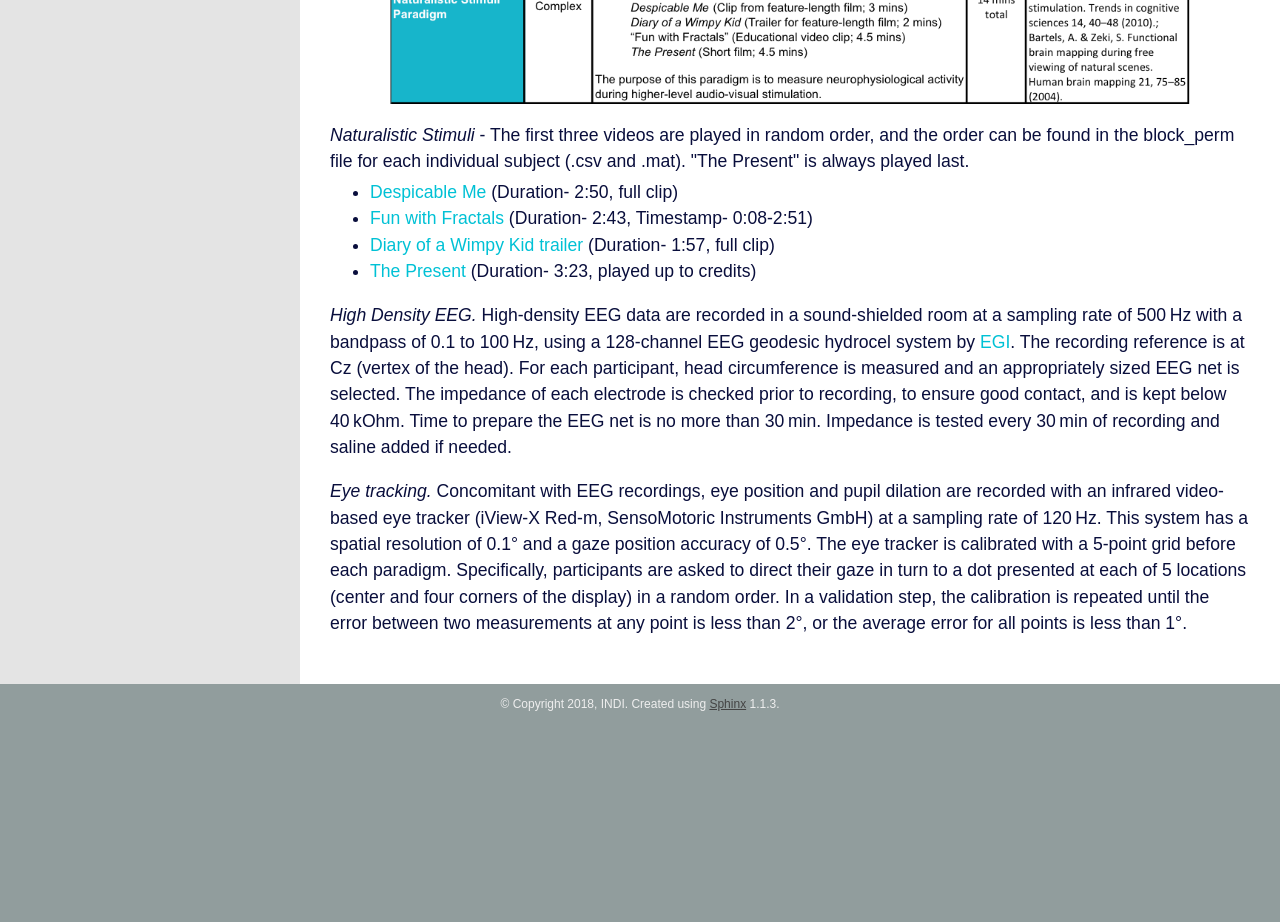
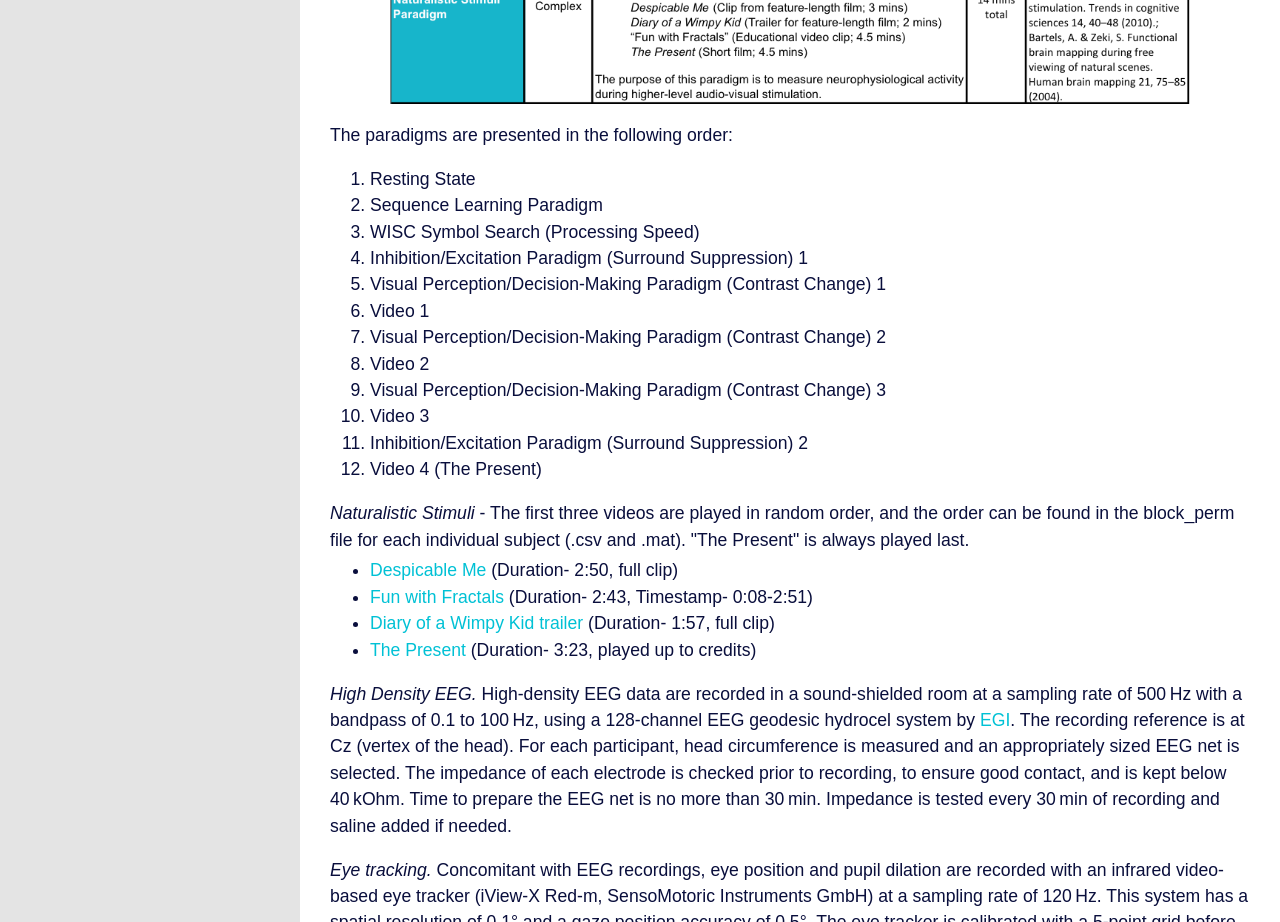
Before and after one commit to ChildMindInstitute/hbn-data-portal, a plain HTML site: page eeg_protocol.html in a window 1280 px wide. Shown: the part 860-1782 px from the top of the page. Before the commit the page ends 1584 px from the top, so only its background shows below. Drawn offline with Linux system fonts and the light colour scheme; no server answers.

Commit message:
Added protocol order to EEG protocol page

```diff
--- a/eeg_protocol.html
+++ b/eeg_protocol.html
@@ -38,6 +38,21 @@
 <h1>Electroencephalography Protocol<a class="headerlink" href="#electroenchephalography-protocol" title="Permalink to this headline">¶</a></h1>
 <p>The EEG protocol contains the following paradigms:</p>
 <img alt="HBN EEG Protocol" src="_images/hbn_eeg_protocol.png" style="display: block; margin: auto; max-width: 800px;" />
+<p>The paradigms are presented in the following order:</p>
+<ol>
+	<li>Resting State</li>
+	<li>Sequence Learning Paradigm</li>
+	<li>WISC Symbol Search (Processing Speed)</li>
+	<li>Inhibition/Excitation Paradigm (Surround Suppression) 1</li>
+	<li>Visual Perception/Decision-Making Paradigm (Contrast Change) 1</li>
+	<li>Video 1</li>
+	<li>Visual Perception/Decision-Making Paradigm (Contrast Change) 2</li>
+	<li>Video 2</li>
+	<li>Visual Perception/Decision-Making Paradigm (Contrast Change) 3</li>
+	<li>Video 3</li>
+	<li>Inhibition/Excitation Paradigm (Surround Suppression) 2</li>
+	<li>Video 4 (The Present)</li>
+</ol>
 <p><em>Naturalistic Stimuli</em> - The first three videos are played in random order, and the order can be found in the block_perm file for each individual subject (.csv and .mat). "The Present" is always played last.</p>
 <ul>
 <li><a class="reference external" href = "http://www.youtube.com/watch?v=HNXxJIhVALI">Despicable Me</a> (Duration- 2:50, full clip)</li>
```
